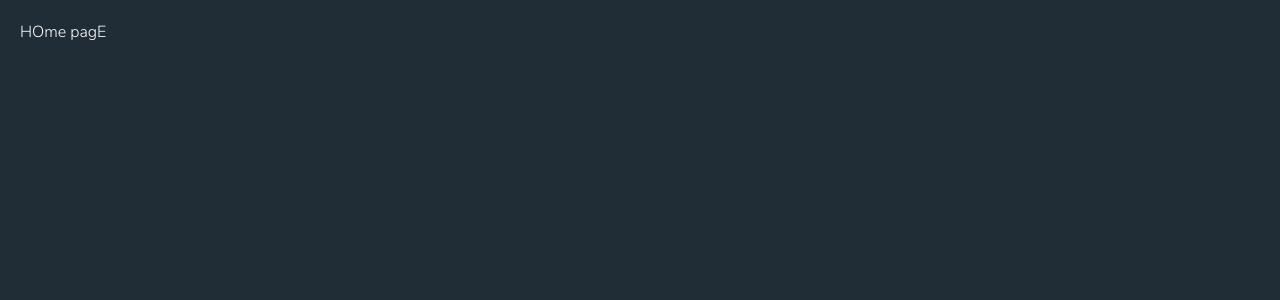
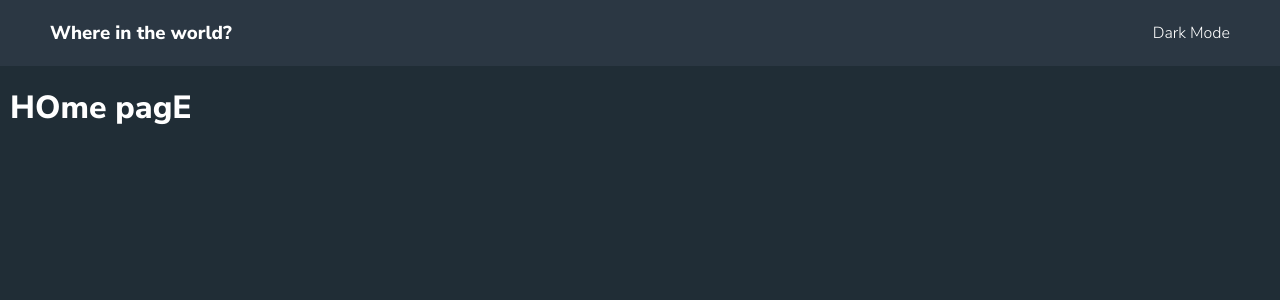
Before and after one commit to Rigock/countries, a Next.js app in the folder countries-nextjs/: page /countries in a window 1280 px wide. Shown: the top 300 px of the page. Built offline with nearby package versions, Linux system fonts and the light colour scheme.

Commit message:
Main page for countries with header mocked

```diff
--- /dev/null
+++ b/countries-nextjs/src/app/components/Header.jsx
@@ -0,0 +1,16 @@
+import styles from './Header.module.css'
+
+export function Header () {
+  return (
+    <>
+      <header className={styles.header}>
+        <div>
+          <h3>Where in the world?</h3>
+        </div>
+        <div>
+          <i className='fas fa-moon'></i>Dark Mode
+        </div>
+      </header>
+    </>
+  )
+}
--- /dev/null
+++ b/countries-nextjs/src/app/components/Header.module.css
@@ -0,0 +1,71 @@
+.header {
+  display: flex;
+  justify-content: space-between;
+  align-items: center;
+  background-color: #2b3743;
+  padding: 0px 40px;
+}
+
+.filter {
+  display: flex;
+  flex-direction: column;
+  width: 100%;
+  align-items: center;
+  justify-content: space-between;
+  padding: 0px 20px;
+}
+
+.filter .formControl {
+  width: 100%;
+}
+.filter .formControl input {
+  background-color: #2b3743;
+  border: none;
+  outline: none;
+  padding: 12px;
+  border-radius: 5px;
+  color: #fff;
+  font-family: inherit;
+  letter-spacing: 0.5px;
+  width: 100%;
+  margin-bottom: 20px;
+}
+
+.filter .formControl input::placeholder {
+  color: #fff;
+}
+
+.filter .regionFilter {
+  width: 100%;
+}
+
+.filter .regionFilter .select {
+  display: flex;
+  background-color: #2b3743;
+  color: #fff;
+  font-family: inherit;
+  padding: 12px;
+  width: 200px;
+  border: none;
+  border-radius: 5px;
+}
+
+
+@media (min-width: 768px) {
+  .filter {
+    flex-direction: row;
+    justify-content: space-between;
+  }
+  .filter .formControl {
+    width: auto;
+    padding: 0px 0px 0px 30px;
+  }
+  .filter .formControl input {
+    width: auto;
+    margin: 0;
+  }
+  .filter .regionFilter {
+    width: auto;
+    padding: 0px 40px;
+  }
+}
--- a/countries-nextjs/src/app/components/ListOfCountries.jsx
+++ b/countries-nextjs/src/app/components/ListOfCountries.jsx
@@ -1,6 +1,6 @@
 import Link from 'next/link'
-import Image from 'next/image'
 import { FormatNumber } from './FormatNumber'
+import { SearchBox } from './SearchBox'
 
 const fetchCountries = () => {
   return fetch('https://restcountries.com/v3.1/all')
@@ -20,17 +20,18 @@ export async function ListOfCountries () {
 
   return (
     <>
-      <section className='grid'>
+    <SearchBox />
+      <section className='grid'  style={{ paddingLeft: '40px', paddingRight: '40px'}}>
         {countries.map((country) => {
           const { numericCode, population, region, capital } = country
           return <article key={numericCode}>
             <div>
-              <img style={{ borderTopLeftRadius: '5px', borderTopRightRadius: '5px'}} src={ `${country.flags.svg}`} alt={country.name.common} />
+                <Link style={{ color: '#fff', textDecoration: 'none'}} href={`/country/${country.name.common}`}>
+                  <img src={ `${country.flags.svg}`} alt={country.name.common} />
+                </Link>
               <div className='info'>
-                <Link href={`/country/${country.name.common}`}>
-                  <h3 style={{ margin: '8px 0px' }}>{country.name.common}</h3>
-                </Link>
-                <h4>Poplation: <span>{ FormatNumber(population) }</span></h4>
+                <h3 style={{ margin: '8px 0px' }}>{country.name.common}</h3>
+                <h4>Population: <span>{ FormatNumber(population) }</span></h4>
                 <h4>Region: <span>{ region }</span></h4>
                 <h4>Capital: <span>{ capital }</span></h4>
               </div>
--- a/countries-nextjs/src/app/components/SearchBox.jsx
+++ b/countries-nextjs/src/app/components/SearchBox.jsx
@@ -1,5 +1,24 @@
-export default function SearchBox () {
+import styles from './Header.module.css'
+
+export  function SearchBox () {
   return (
-    <h1>SearchBox Component</h1>
+    <section className={styles.filter}>
+      <form  className={styles.formControl}>
+        <input
+         type="search"name="search" id="seearch"
+         placeholder="Search for a country"/>
+      </form>
+
+      <section className={styles.regionFilter}>
+        <select name="select" id="select" className={styles.select}>
+          <option value="Filter by region">Filter by region</option>
+          <option value="Africa">Africa</option>
+          <option value="America">America</option>
+          <option value="Asia">Asia</option>
+          <option value="Europe">Europe</option>
+          <option value="Oceania">Oceania</option>
+        </select>
+      </section>
+    </section>
   )
 }
--- a/countries-nextjs/src/app/globals.css
+++ b/countries-nextjs/src/app/globals.css
@@ -1,7 +1,3 @@
-@tailwind base;
-@tailwind components;
-@tailwind utilities;
-
 /* :root {
   --foreground-rgb: 0, 0, 0;
   --background-start-rgb: 214, 219, 220;
@@ -32,14 +28,12 @@ body {
   box-sizing: border-box;
 }
 
-img {
-  max-width: 100%;
-  max-height: 180px;
+body div {
+  padding: 20px 10px;
 }
 
 body {
   font-family: 'Nunito Sans', sans-serif;
-  padding: 20px;
   background-color: #202D36;
   color: #fff
 }
@@ -48,12 +42,23 @@ body {
   display: grid;
   grid-template-columns: 1fr;
   gap: 40px;
+  box-shadow: 0 10px 10px rgb(32, 45, 54);
+}
+
+.grid article img {
+  border-radius: 5px 5px 0 0;
+  width: 100%;
 }
 
 .grid .info {
   background-color: #2b3743;
-  padding: 16px;
-  border-radius: 5px;
+  padding: 16px 16px 24px;
+  margin-top: -10px;
+  border-radius: 0 0 5px 5px;
+}
+
+.grid .info h4 span {
+  font-weight: 300;
 }
 
 @media (min-width: 640px) {
--- a/countries-nextjs/src/app/layout.js
+++ b/countries-nextjs/src/app/layout.js
@@ -1,5 +1,6 @@
 import './globals.css'
 import { font } from './font'
+import { Header } from './components/Header'
 
 export const metadata = {
   title: 'Countries App',
@@ -10,7 +11,10 @@ export default function RootLayout({ children }) {
   return (
     <html lang="en">
       <body className={font.className}>
-        {children}
+        <Header />
+        <div>
+          {children}
+        </div>
       </body>
     </html>
   )
```
